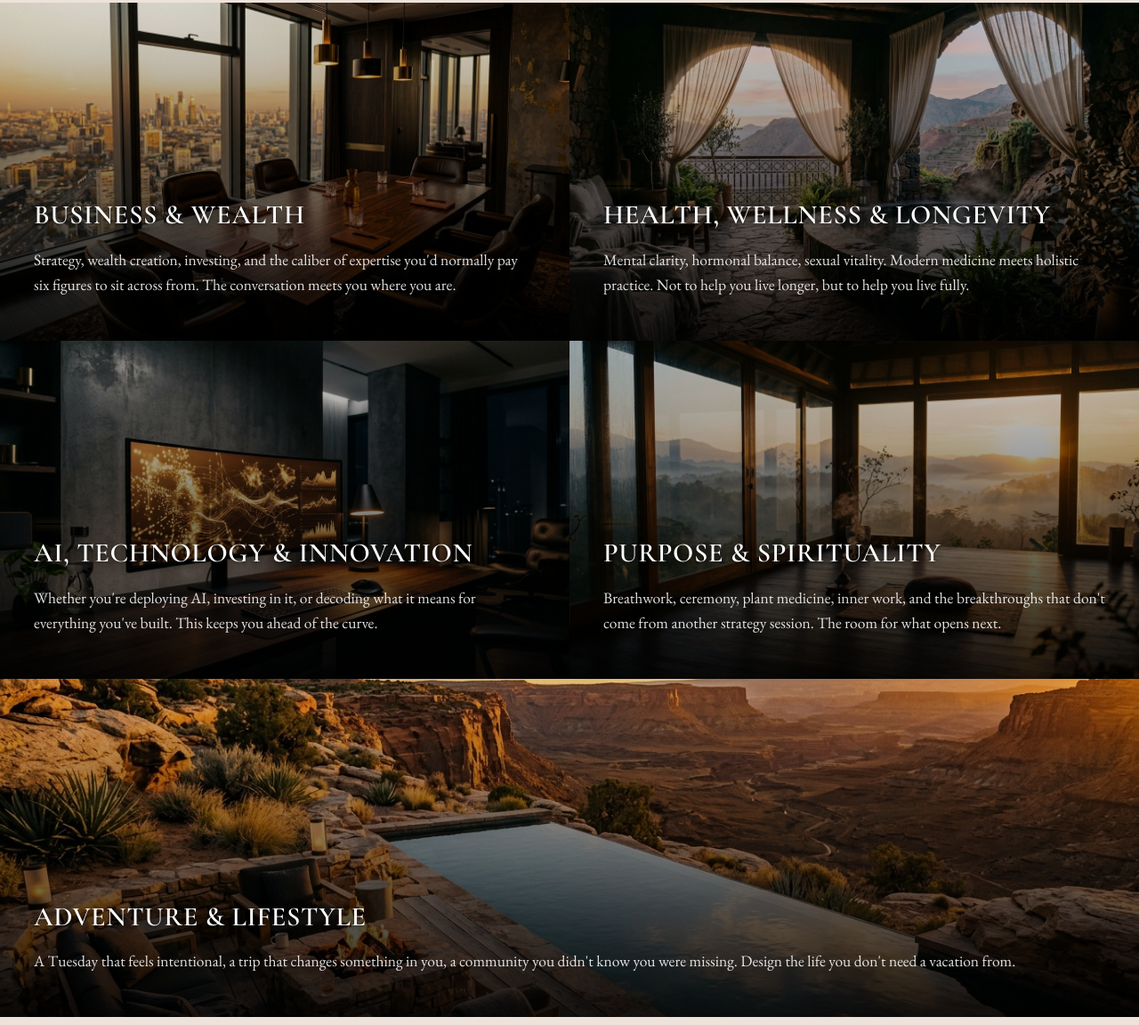
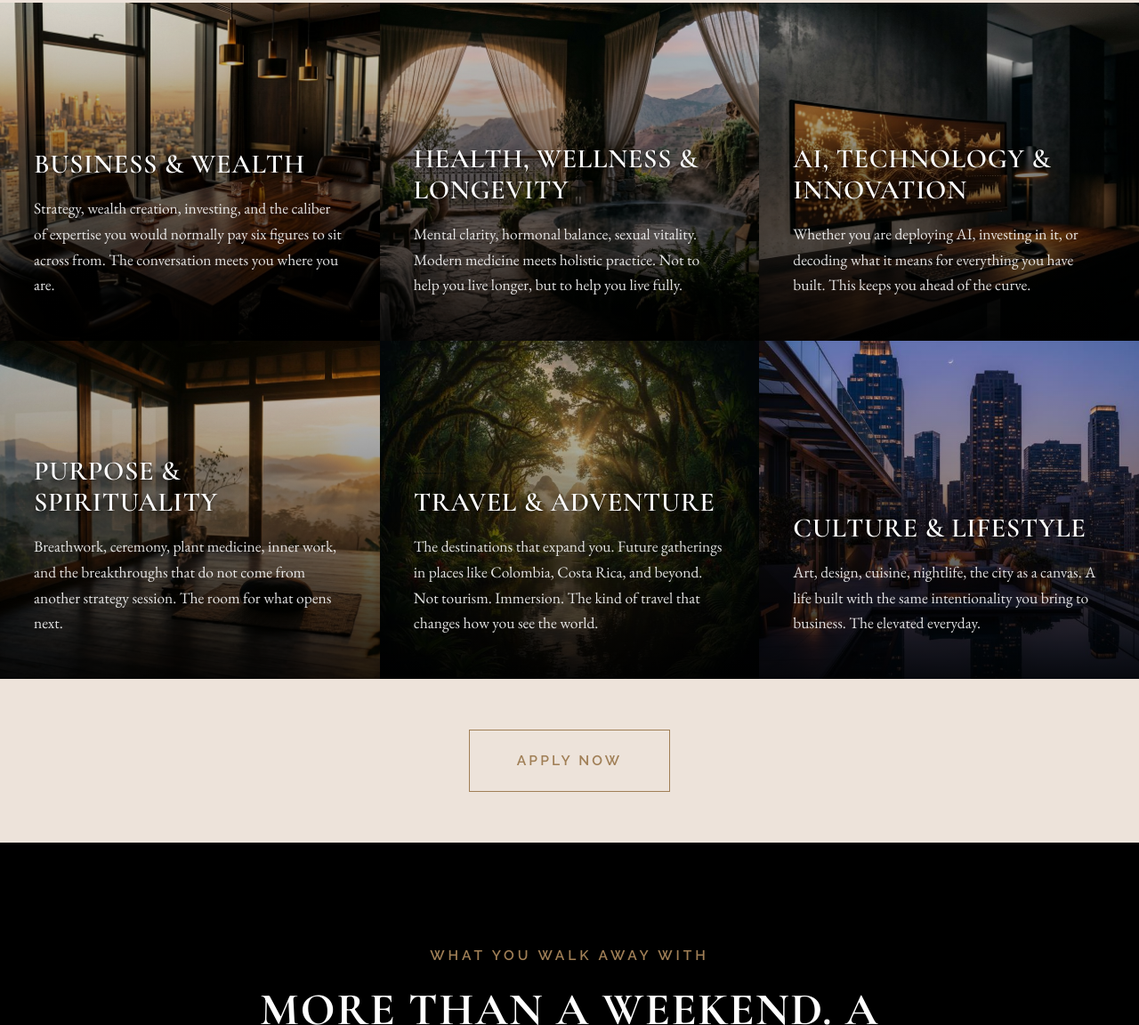
Before and after one commit to guldanjaMAX/higherloveevent.com, an Eleventy site: page index.html in a window 1280 px wide. Shown: the part 5901-7053 px from the top of the page at 89% size. Built offline with nearby package versions, Linux system fonts and the light colour scheme; Eleventy itself is replaced by a stand-in of ours; files that its build step writes are made by us from their sources; a script that the page names is missing.

Commit message:
Split into 6 pillars (3x2 grid): Travel & Adventure + Culture & Lifestyle

```diff
--- a/_includes/head-styles.html
+++ b/_includes/head-styles.html
@@ -2,7 +2,7 @@
   <style>
     .pillars-grid {
       display: grid;
-      grid-template-columns: 1fr 1fr;
+      grid-template-columns: 1fr 1fr 1fr;
       gap: 0;
       margin-top: 2.5rem;
       text-align: left;
--- a/_includes/pillars.html
+++ b/_includes/pillars.html
@@ -14,7 +14,7 @@
           <div class="pillar-overlay"></div>
           <div class="pillar-accent"></div>
           <h3>Business &amp; Wealth</h3>
-          <p class="body-text">Strategy, wealth creation, investing, and the caliber of expertise you'd normally pay six figures to sit across from. The conversation meets you where you are.</p>
+          <p class="body-text">Strategy, wealth creation, investing, and the caliber of expertise you would normally pay six figures to sit across from. The conversation meets you where you are.</p>
         </div>
         <div class="pillar-card fade-in">
           <div class="pillar-bg" style="background-image: url('images/pillars/health-wellness.jpg');"></div>
@@ -28,21 +28,28 @@
           <div class="pillar-overlay"></div>
           <div class="pillar-accent"></div>
           <h3>AI, Technology &amp; Innovation</h3>
-          <p class="body-text">Whether you're deploying AI, investing in it, or decoding what it means for everything you've built. This keeps you ahead of the curve.</p>
+          <p class="body-text">Whether you are deploying AI, investing in it, or decoding what it means for everything you have built. This keeps you ahead of the curve.</p>
         </div>
         <div class="pillar-card fade-in">
           <div class="pillar-bg" style="background-image: url('images/pillars/purpose-spirituality.jpg');"></div>
           <div class="pillar-overlay"></div>
           <div class="pillar-accent"></div>
           <h3>Purpose &amp; Spirituality</h3>
-          <p class="body-text">Breathwork, ceremony, plant medicine, inner work, and the breakthroughs that don't come from another strategy session. The room for what opens next.</p>
+          <p class="body-text">Breathwork, ceremony, plant medicine, inner work, and the breakthroughs that do not come from another strategy session. The room for what opens next.</p>
         </div>
-        <div class="pillar-card pillar-card--wide fade-in">
-          <div class="pillar-bg" style="background-image: url('images/pillars/adventure-lifestyle.jpg');"></div>
+        <div class="pillar-card fade-in">
+          <div class="pillar-bg" style="background-image: url('images/pillars/travel-adventure.jpg');"></div>
           <div class="pillar-overlay"></div>
           <div class="pillar-accent"></div>
-          <h3>Adventure &amp; Lifestyle</h3>
-          <p class="body-text">A Tuesday that feels intentional, a trip that changes something in you, a community you didn't know you were missing. Design the life you don't need a vacation from.</p>
+          <h3>Travel &amp; Adventure</h3>
+          <p class="body-text">The destinations that expand you. Future gatherings in places like Colombia, Costa Rica, and beyond. Not tourism. Immersion. The kind of travel that changes how you see the world.</p>
+        </div>
+        <div class="pillar-card fade-in">
+          <div class="pillar-bg" style="background-image: url('images/pillars/culture-lifestyle.jpg');"></div>
+          <div class="pillar-overlay"></div>
+          <div class="pillar-accent"></div>
+          <h3>Culture &amp; Lifestyle</h3>
+          <p class="body-text">Art, design, cuisine, nightlife, the city as a canvas. A life built with the same intentionality you bring to business. The elevated everyday.</p>
         </div>
       </div>
 
@@ -59,8 +66,8 @@
       <h2 style="text-align: center; margin-bottom: 2rem;">More Than a Weekend. A Brotherhood.</h2>
       <div class="divider"></div>
 
-      <p class="body-text body-text-white" style="font-size: 1.1rem; line-height: 1.9;">You walk away with men who operate at your level and share your experience of the world. A peer advisory network where you don't have to leave any part of yourself at the door. You walk away with a recalibration of what is possible when you stop performing and start showing up as the full version of yourself. Most of the men in this room have spent decades being excellent in spaces that required them to leave something behind. Higher Love is where you bring everything.</p>
-      <p class="body-text body-text-white" style="font-size: 1.1rem; line-height: 1.9;">And you walk away with a founding circle. Relationships that don't expire when the gathering ends. The founding members become the foundation of something that grows far beyond September 2026. This is the first gathering, not the only one. You're not attending an event. You're joining a brotherhood that compounds over years, not days.</p>
+      <p class="body-text body-text-white" style="font-size: 1.1rem; line-height: 1.9;">You walk away with men who operate at your level and share your experience of the world. A peer advisory network where you do not have to leave any part of yourself at the door. You walk away with a recalibration of what is possible when you stop performing and start showing up as the full version of yourself. Most of the men in this room have spent decades being excellent in spaces that required them to leave something behind. Higher Love is where you bring everything.</p>
+      <p class="body-text body-text-white" style="font-size: 1.1rem; line-height: 1.9;">And you walk away with a founding circle. Relationships that do not expire when the gathering ends. The founding members become the foundation of something that grows far beyond September 2026. This is the first gathering, not the only one. You are not attending an event. You are joining a brotherhood that compounds over years, not days.</p>
     </div>
   </section>
 
```
